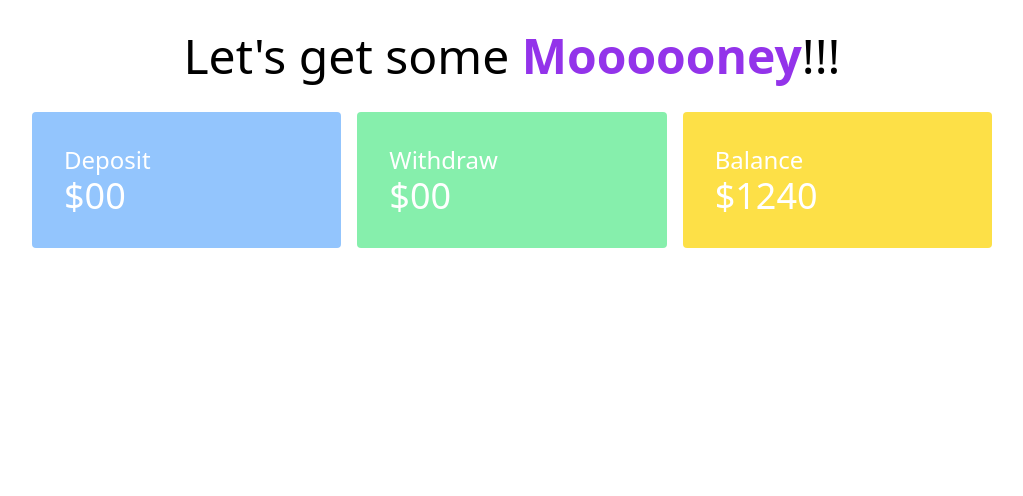
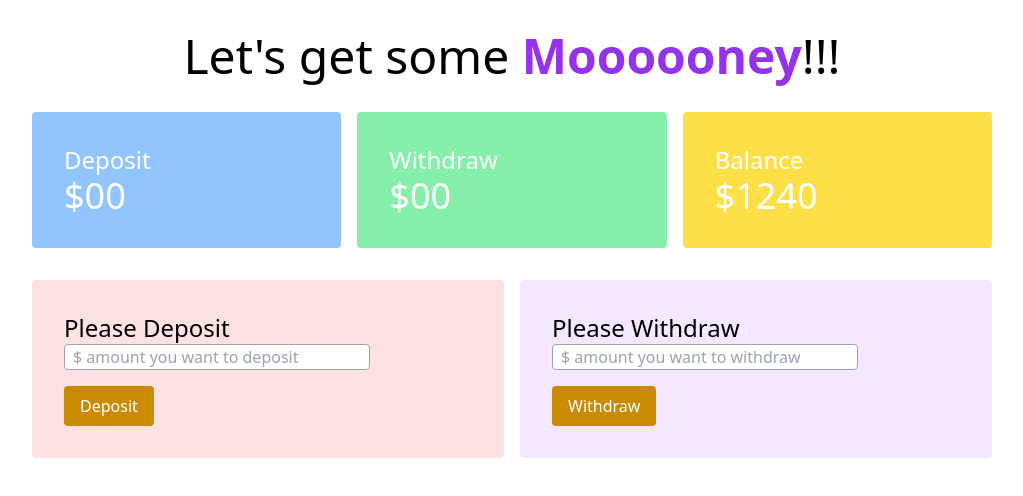
Before and after one commit to NayemMustakim/Simple-Banking-Website, a plain HTML site: page banking.html in a window 1280 px wide. Shown: the whole page, without its empty margins (128-1151 px from the left). Drawn offline with nearby package versions, Linux system fonts and the light colour scheme.

Commit message:
2nd commiit

```diff
--- a/banking.html
+++ b/banking.html
@@ -33,6 +33,30 @@
 
             </div>
         </section>
+        <!-- Deposit and Withdraw -->
+        <section class="mt-8">
+            <div class="grid grid-cols-2 gap-4">
+                <div class="bg-red-100 p-8 rounded">
+                    <h3 class="text-2xl">Please Deposit</h3>
+                    <div>
+                        <input id="deposit-input" class="border block border-gray-400	rounded w-3/4 mb-4 px-2"
+                            type="text" placeholder="$ amount you want to deposit">
+                        <button id="deposit-button"
+                            class="bg-yellow-600 px-4 rounded py-2 text-white font-medium">Deposit</button>
+                    </div>
+                </div>
+                <div class="bg-purple-100 p-8 rounded">
+                    <h3 class="text-2xl">Please Withdraw</h3>
+                    <div>
+                        <input id="withdraw-input" class="border block border-gray-400	rounded w-3/4 mb-4 px-2"
+                            type="text" placeholder="$ amount you want to withdraw">
+                        <button id="withdraw-button"
+                            class="bg-yellow-600 px-4 rounded py-2 text-white font-medium">Withdraw</button>
+                    </div>
+                </div>
+            </div>
+        </section>
+    </main>
 
 
 </body>
```
